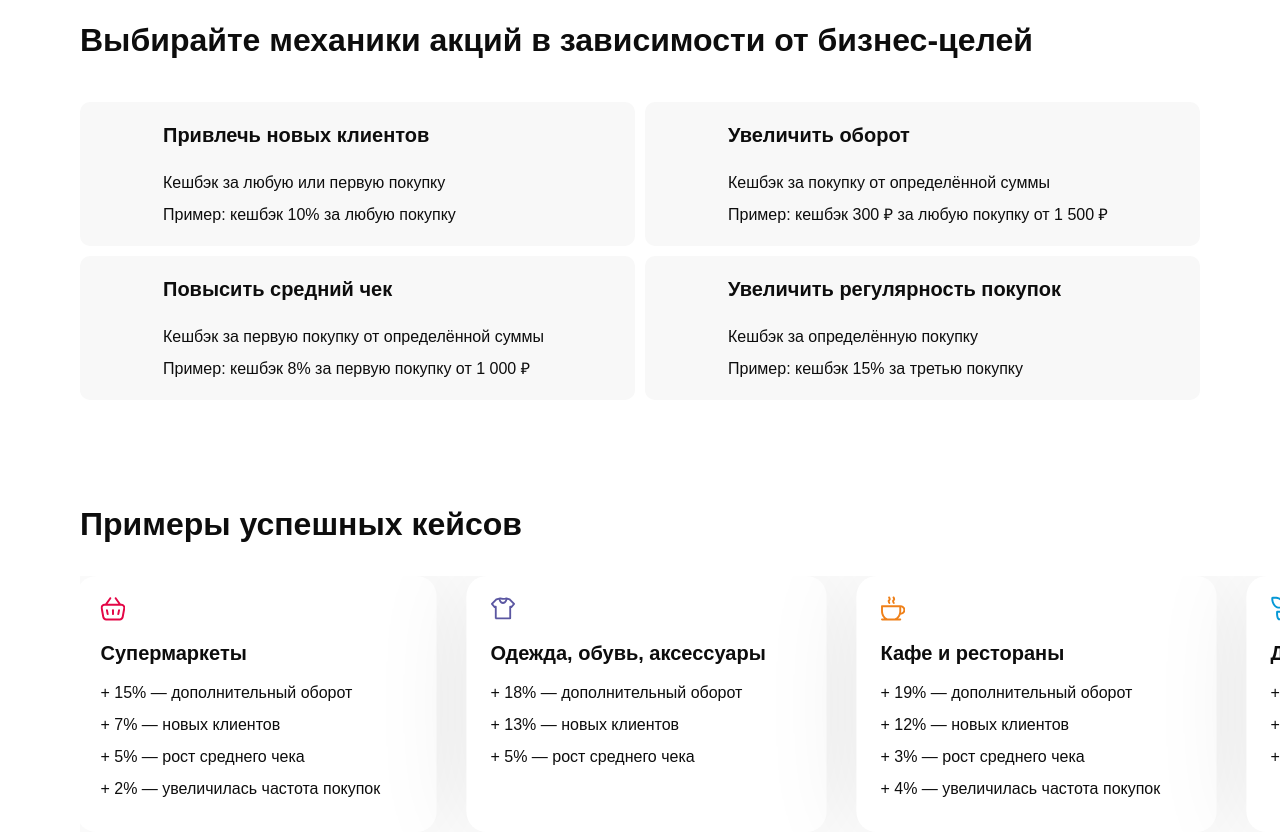
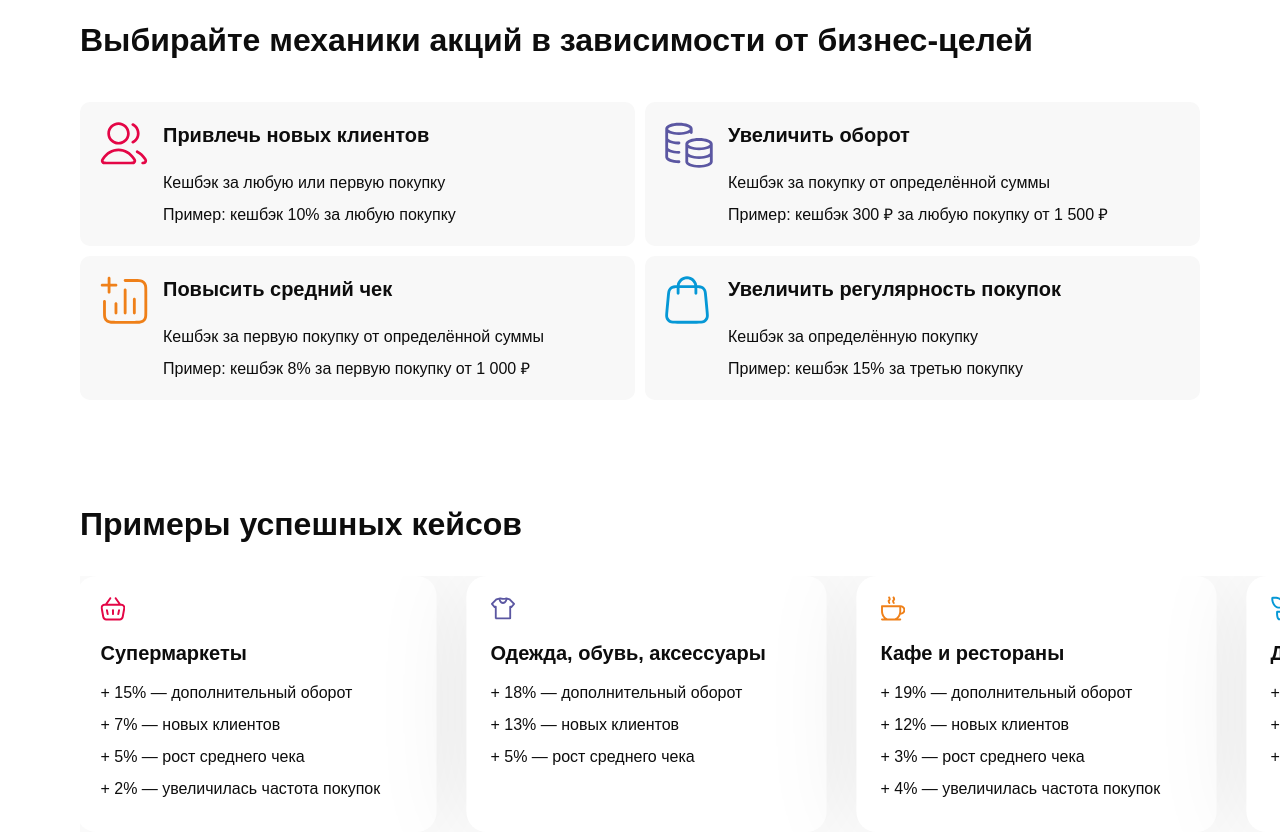
Before and after one commit to Daria0908/nspk, a plain HTML site: page index.html in a window 1280 px wide. Shown: the part 1640-2476 px from the top of the page. Drawn offline with nearby package versions, Linux system fonts and the light colour scheme.

Commit message:
change path for imgs in style.css

```diff
--- a/assets/css/style.css
+++ b/assets/css/style.css
@@ -247,35 +247,35 @@ h3 {
 }
 
 #goal-people {
-    background-image: url('./assets/img/svg/people.svg');
+    background-image: url('../img/svg/people.svg');
 }
 
 #goal-coins {
-    background-image: url('./assets/img/svg/coins.svg');
+    background-image: url('../img/svg/coins.svg');
 }
 
 #goal-check {
-    background-image: url('./assets/img/svg/check.svg');
+    background-image: url('../img/svg/check.svg');
 }
 
 #goal-package {
-    background-image: url('./assets/img/svg/package.svg');
+    background-image: url('../img/svg/package.svg');
 }
 
 .goal:hover #goal-people {
-    background-image: url('./assets/img/svg/people-hover.svg');
+    background-image: url('../img/svg/people-hover.svg');
 }
 
 .goal:hover #goal-coins {
-    background-image: url('./assets/img/svg/coins-hover.svg');
+    background-image: url('../img/svg/coins-hover.svg');
 }
 
 .goal:hover #goal-check {
-    background-image: url('./assets/img/svg/check-hover.svg');
+    background-image: url('../img/svg/check-hover.svg');
 }
 
 .goal:hover #goal-package {
-    background-image: url('./assets/img/svg/package-hover.svg');
+    background-image: url('../img/svg/package-hover.svg');
 }
 
 .goal h3 {
```
